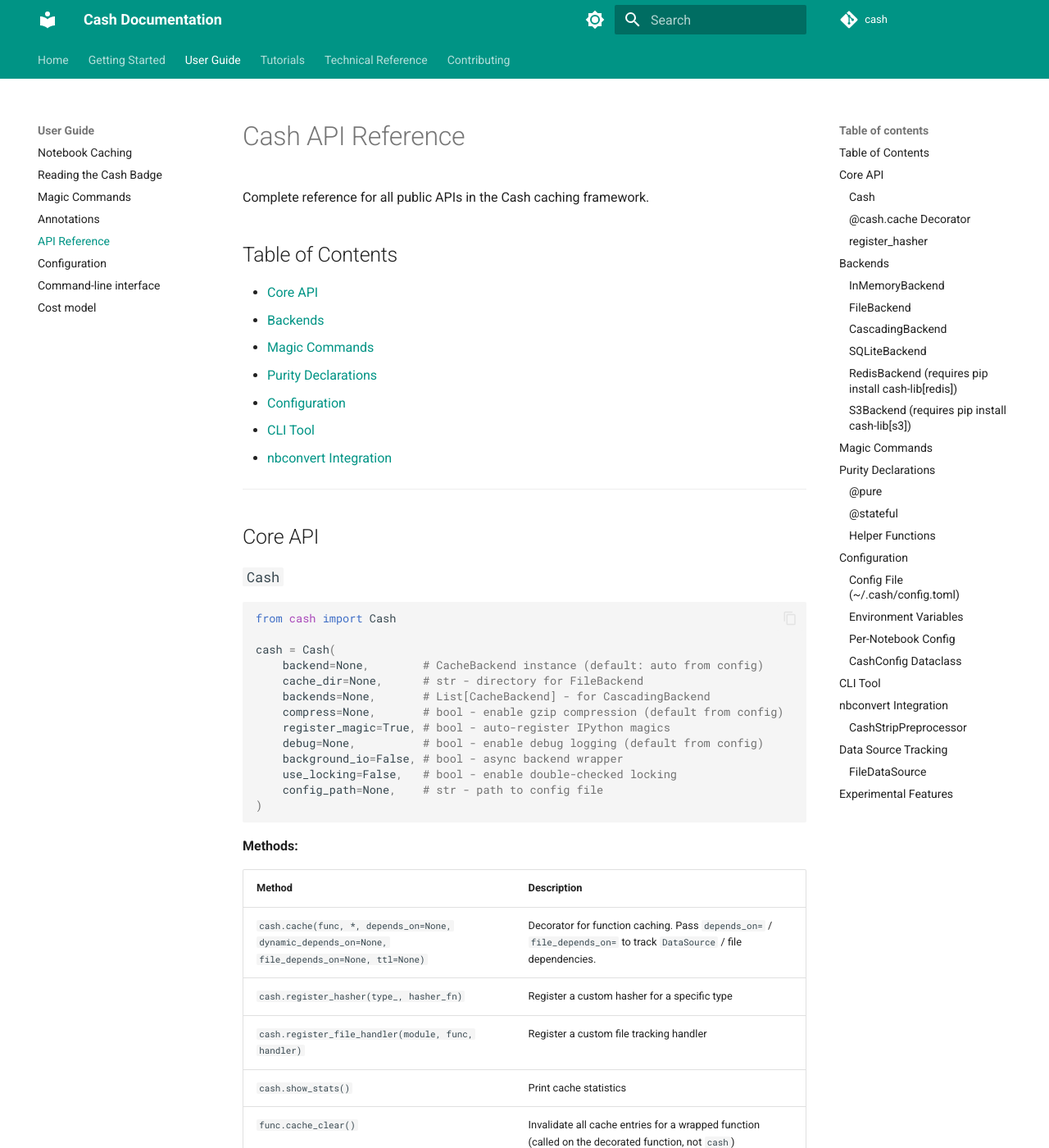
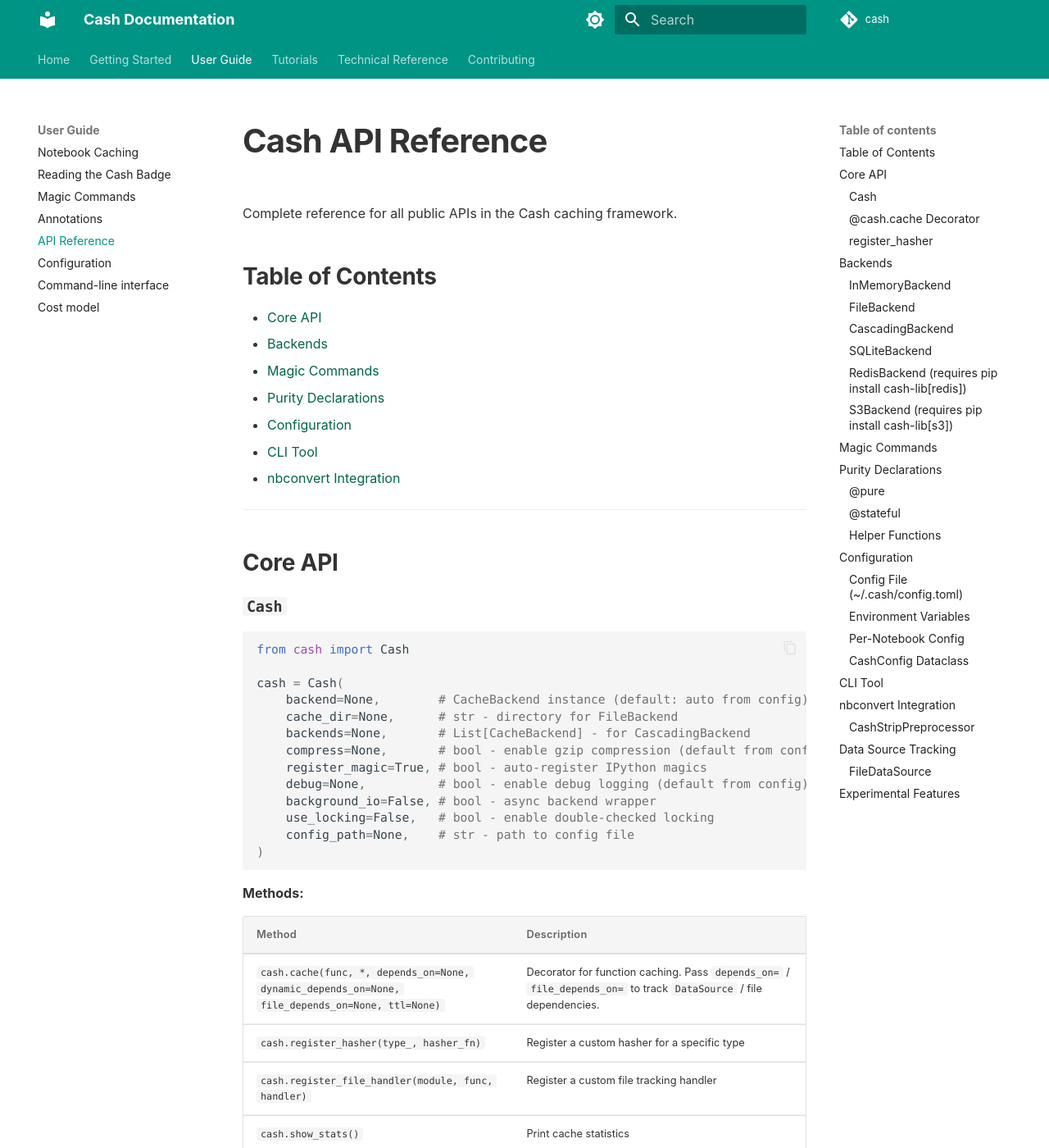
Before and after one commit to galgtonold/cash, an MkDocs documentation site: the page built from docs/api_reference.md, in a window 1280 px wide and 1400 px high. Shown: the whole window at 82% size. Built offline with MkDocs 1.6.1 and Material for MkDocs 9.7.7, drawn with Linux system fonts in a browser that asks for light colours; comment, search, counter and statistics services are not loaded.

Commit message:
docs: align site design with the cash design system
Source of truth:
  design/_handoff_extract/cash-design-system/project/colors_and_type.css

The spec already nominates teal + amber as the docs palette (matching
material's defaults), so navigation chrome is unchanged. What this
commit changes:

- Adds docs/stylesheets/cash-design.css that publishes the full --cash-*
  token set at :root (brand colors, semantic states, ink scale,
  surfaces, geometry, type stacks, type scale) and selectively maps
  them onto material's --md-* variables so material's responsive logic
  stays intact.
- Drops Roboto / Roboto Mono in favour of the system font stacks the
  spec calls for (theme.font: false in mkdocs.yml).
- Sets prose type scale to 16 / 20 / 28 / 40 (body / h3 / h2 / h1) and
  tightens letter-spacing on h1 / h2 per spec.
- Restyles inline code: --cash-bg-section (#f5f5f5) background,
  1px 5px padding, 3px radius, 0.92em, mono — matches the spec's
  .cash-prose code rule and the chrome the badge uses for its own
  inline code.
- Adopts the spec ink scale (#333 body, #555/#666/#888/#999 secondary)
  for headings, body text, blockquotes, and table cells.
- Surfaces --cash-green (#006644) as the in-prose link color and
  --cash-ochre (#996300) on hover so the badge's brand voice carries
  through the reading experience.
- Styles tables and blockquotes against the spec's --cash-bg-section
  and --cash-rule tokens.

Verified via preview_inspect on / and /badges/:
- body font 16px, font-family starts with -apple-system (system stack);
- h1 40px;
- inline code: bg rgb(245, 245, 245), padding 1px 5px, mono stack;
- prose links: rgb(0, 102, 68) = #006644;
- table headers: rgb(245, 245, 245) = #f5f5f5;
- Google Fonts no longer loaded;
- All 19 badge iframes on /badges/ still render and auto-size.

```diff
--- /dev/null
+++ b/docs/stylesheets/cash-design.css
@@ -0,0 +1,181 @@
+/* Cash design tokens applied to the mkdocs-material docs site.
+ *
+ * Single source of truth for tokens:
+ *   design/_handoff_extract/cash-design-system/project/colors_and_type.css
+ *
+ * The design system already nominates teal + amber as the docs palette
+ * (matching mkdocs-material's defaults), so we leave the navigation
+ * chrome alone. What we change here:
+ *   1. Surface the full token set as CSS custom properties so anything
+ *      else in the docs (e.g. badges via iframe, custom callouts) can
+ *      pull from them.
+ *   2. Drop Roboto / Roboto Mono for the system stacks the spec calls for.
+ *   3. Tune the prose type scale (16/20/28/40) and code-span chrome
+ *      (gray bg, 1px 5px padding, 3px radius, mono, 0.92em).
+ *   4. Adopt the spec ink scale for body text.
+ *   5. Use cash-green for links so the brand voice carries through the
+ *      reading experience.
+ */
+
+/* ─── Tokens ─────────────────────────────────────────────────────────── */
+
+:root {
+  /* Brand colors */
+  --cash-green:        #006644;
+  --cash-green-bg:     #e6fffa;
+  --cash-ochre:        #996300;
+  --cash-ochre-bg:     #fffbe6;
+
+  /* Semantic state colors */
+  --cash-mixed:        #336699;
+  --cash-info:         #1a73e8;
+  --cash-info-bg:      #e8f0fe;
+  --cash-info-rule:    #c8d8ee;
+  --cash-warn:         #f57f17;
+  --cash-warn-fg:      #795548;
+  --cash-warn-bg:      #fffde7;
+  --cash-changed:      #e65100;
+  --cash-changed-bg:   #fff3e0;
+  --cash-danger:       #c0392b;
+  --cash-danger-bg:    #fff5f5;
+
+  /* Surfaces */
+  --cash-bg:           #ffffff;
+  --cash-bg-section:   #f5f5f5;
+  --cash-bg-nested:    #f8f8f8;
+
+  /* Ink */
+  --cash-ink:          #333333;
+  --cash-ink-2:        #555555;
+  --cash-ink-3:        #666666;
+  --cash-ink-4:        #888888;
+  --cash-ink-5:        #999999;
+
+  --cash-rule:         #eeeeee;
+  --cash-rule-strong:  #dddddd;
+
+  /* Type families — system stacks per spec, no webfonts. */
+  --cash-font-sans:
+      -apple-system, BlinkMacSystemFont, "Segoe UI", Helvetica, Arial,
+      sans-serif, "Apple Color Emoji", "Segoe UI Emoji";
+  --cash-font-mono:
+      ui-monospace, SFMono-Regular, "SF Mono", Menlo, Consolas,
+      "Liberation Mono", monospace;
+
+  /* Type scale */
+  --cash-fs-base:      12px;
+  --cash-fs-body:      16px;
+  --cash-fs-h3:        20px;
+  --cash-fs-h2:        28px;
+  --cash-fs-h1:        40px;
+  --cash-lh-body:      1.55;
+
+  /* Geometry */
+  --cash-radius-sm:    4px;
+  --cash-radius-code:  3px;
+}
+
+/* ─── mkdocs-material variable overrides ─────────────────────────────── *
+ * Material exposes design tokens as `--md-*` CSS variables. By mapping
+ * them onto our `--cash-*` tokens we keep material's responsive logic
+ * intact while shifting its brand voice to ours.                        */
+
+:root {
+  /* Fonts — disable Roboto, use system stacks. */
+  --md-text-font: var(--cash-font-sans);
+  --md-code-font: var(--cash-font-mono);
+}
+
+/* ─── Body typography ────────────────────────────────────────────────── */
+
+.md-typeset {
+  font-size: var(--cash-fs-body);
+  line-height: var(--cash-lh-body);
+  color: var(--cash-ink);
+}
+
+.md-typeset h1 {
+  font-size: var(--cash-fs-h1);
+  font-weight: 700;
+  letter-spacing: -0.02em;
+  color: var(--cash-ink);
+}
+.md-typeset h2 {
+  font-size: var(--cash-fs-h2);
+  font-weight: 700;
+  letter-spacing: -0.01em;
+  color: var(--cash-ink);
+}
+.md-typeset h3 {
+  font-size: var(--cash-fs-h3);
+  font-weight: 600;
+  color: var(--cash-ink);
+}
+.md-typeset h4 {
+  font-weight: 600;
+  color: var(--cash-ink-2);
+}
+
+/* ─── Code spans ─────────────────────────────────────────────────────── *
+ * Per spec: light gray bg, small padding, 3px radius, mono, 0.92em.
+ * Material's default is a wider padding and a tinted (often pinkish on
+ * the default palette) background.                                      */
+
+.md-typeset code {
+  font-family: var(--cash-font-mono);
+  font-size: 0.92em;
+  background: var(--cash-bg-section);
+  color: var(--cash-ink);
+  padding: 1px 5px;
+  border-radius: var(--cash-radius-code);
+  border: none;
+}
+
+/* Code blocks keep material's syntax highlighting; we only nudge the
+ * border radius so it matches the inline-code radius. Avoid changing
+ * padding inside <pre> — material's overflow behaviour depends on it. */
+.md-typeset pre > code,
+.md-typeset .highlight pre {
+  border-radius: var(--cash-radius-code);
+}
+
+/* ─── Links ──────────────────────────────────────────────────────────── *
+ * Brand voice: use cash-green for in-prose links so readers feel the
+ * same "cached" green they see in the badge. Keep material's hover/
+ * focus behaviour untouched.                                            */
+
+.md-typeset a,
+.md-typeset a:visited {
+  color: var(--cash-green);
+}
+.md-typeset a:hover {
+  color: var(--cash-ochre);
+}
+
+/* ─── Tables ─────────────────────────────────────────────────────────── */
+
+.md-typeset table:not([class]) th {
+  background: var(--cash-bg-section);
+  color: var(--cash-ink-3);
+  font-weight: 600;
+  letter-spacing: 0.02em;
+  border-bottom: 1px solid var(--cash-rule-strong);
+}
+.md-typeset table:not([class]) td {
+  border-bottom: 1px solid var(--cash-rule);
+  color: var(--cash-ink);
+}
+
+/* ─── Blockquotes ────────────────────────────────────────────────────── */
+
+.md-typeset blockquote {
+  color: var(--cash-ink-2);
+  border-left: 3px solid var(--cash-rule-strong);
+  background: var(--cash-bg-nested);
+}
+
+/* ─── Horizontal rule ────────────────────────────────────────────────── */
+
+.md-typeset hr {
+  border-bottom: 1px solid var(--cash-rule);
+}
--- a/mkdocs.yml
+++ b/mkdocs.yml
@@ -29,6 +29,10 @@ theme:
     - search.highlight
     - content.code.copy
     - content.code.annotate
+  font: false  # Use system font stacks (per cash design system), not Roboto.
+
+extra_css:
+  - stylesheets/cash-design.css
 
 extra_javascript:
   - javascripts/badge-iframe-resize.js
```
